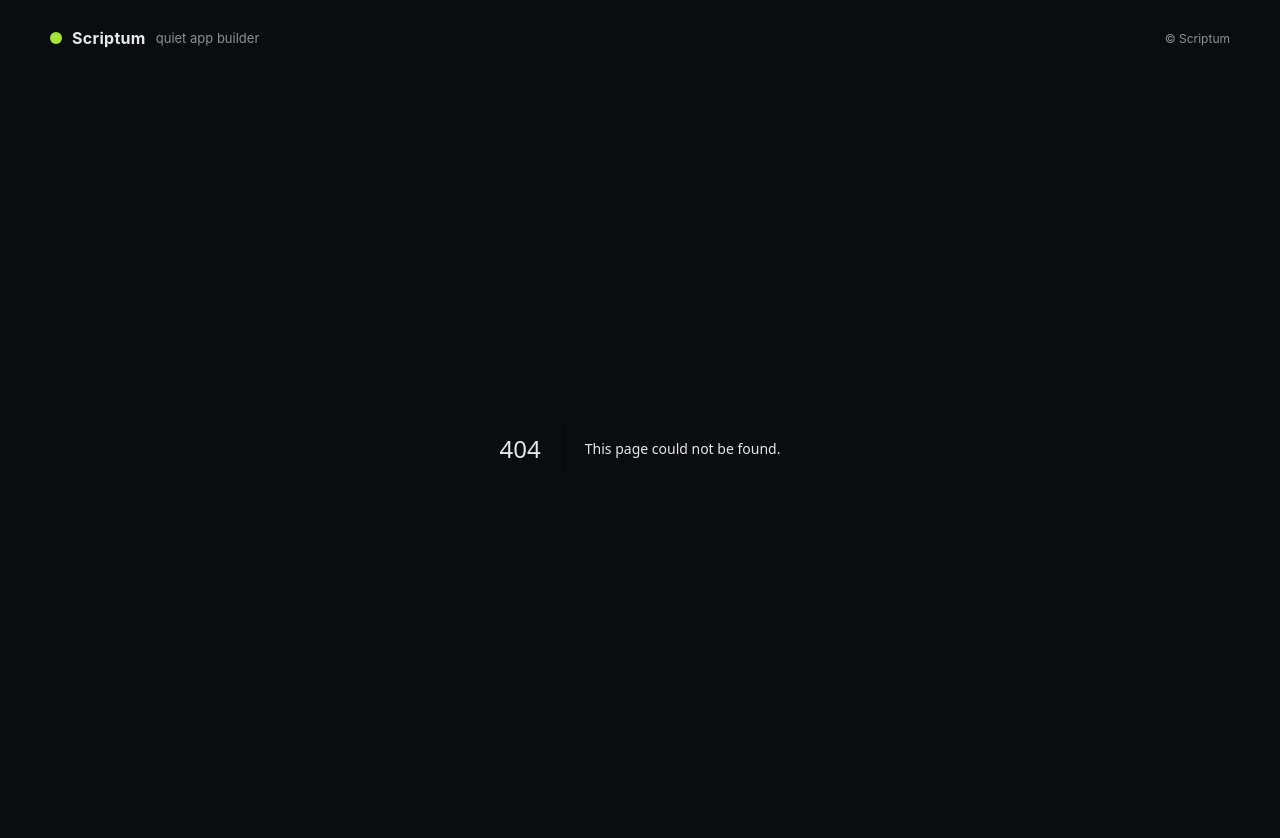
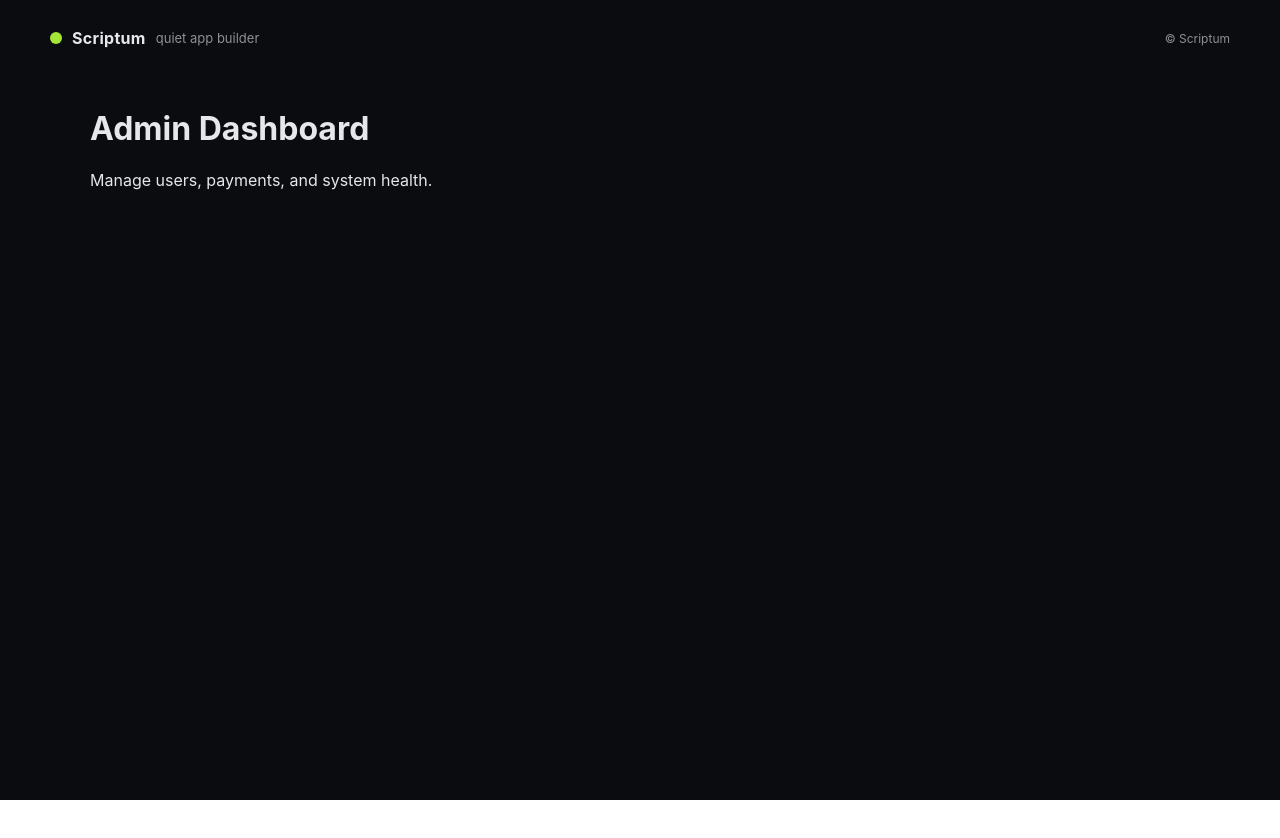
Before and after one commit to scriptumin/Scriptum, a Next.js app: page /admin in a window 1280 px wide. Before the commit this address had no page. Shown: the top 838 px of the page. After the commit the page ends 800 px from the top, so only its background shows below. Built offline with nearby package versions, Linux system fonts and the light colour scheme.

Commit message:
Create page.tsx

```diff
--- /dev/null
+++ b/app/admin/page.tsx
@@ -0,0 +1,10 @@
+
+// app/admin/page.tsx
+export default function AdminPage() {
+return (
+<main style={{ padding: "40px" }}>
+<h1>Admin Dashboard</h1>
+<p>Manage users, payments, and system health.</p>
+</main>
+);
+}
```
